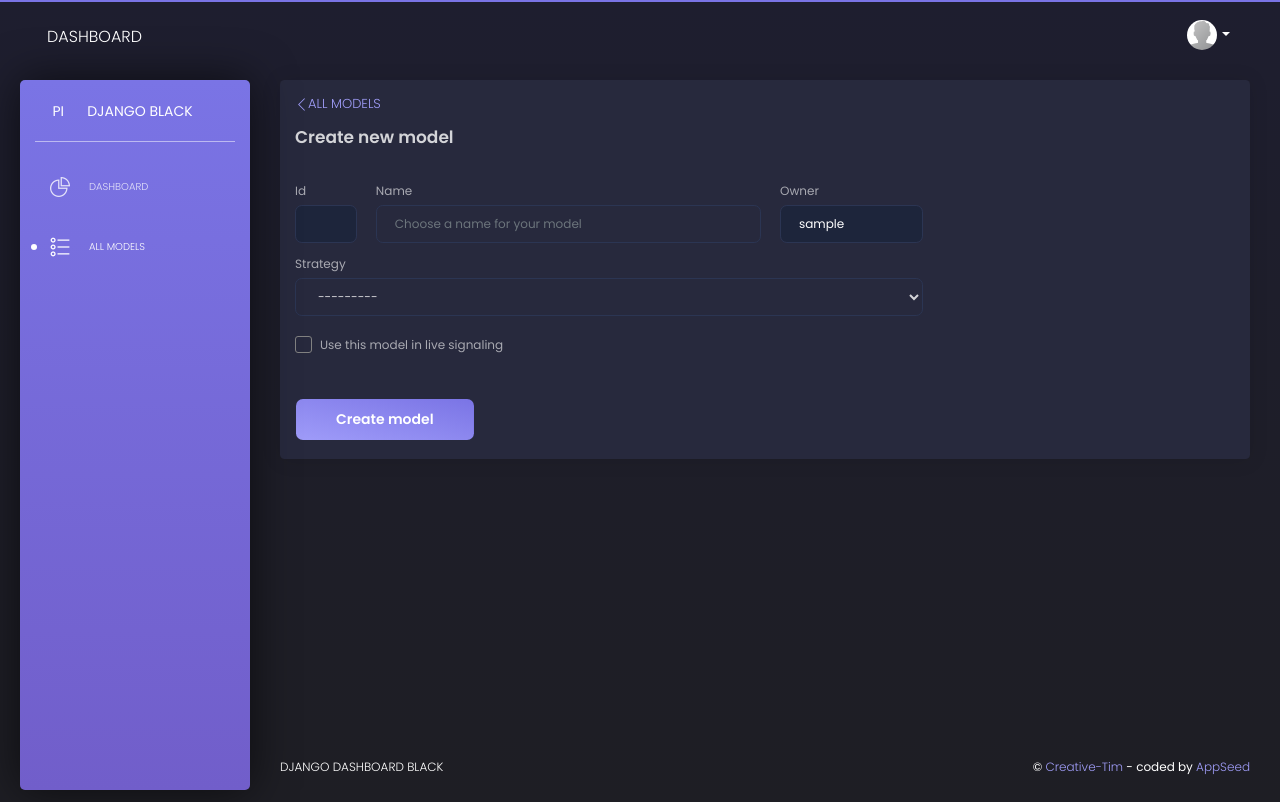
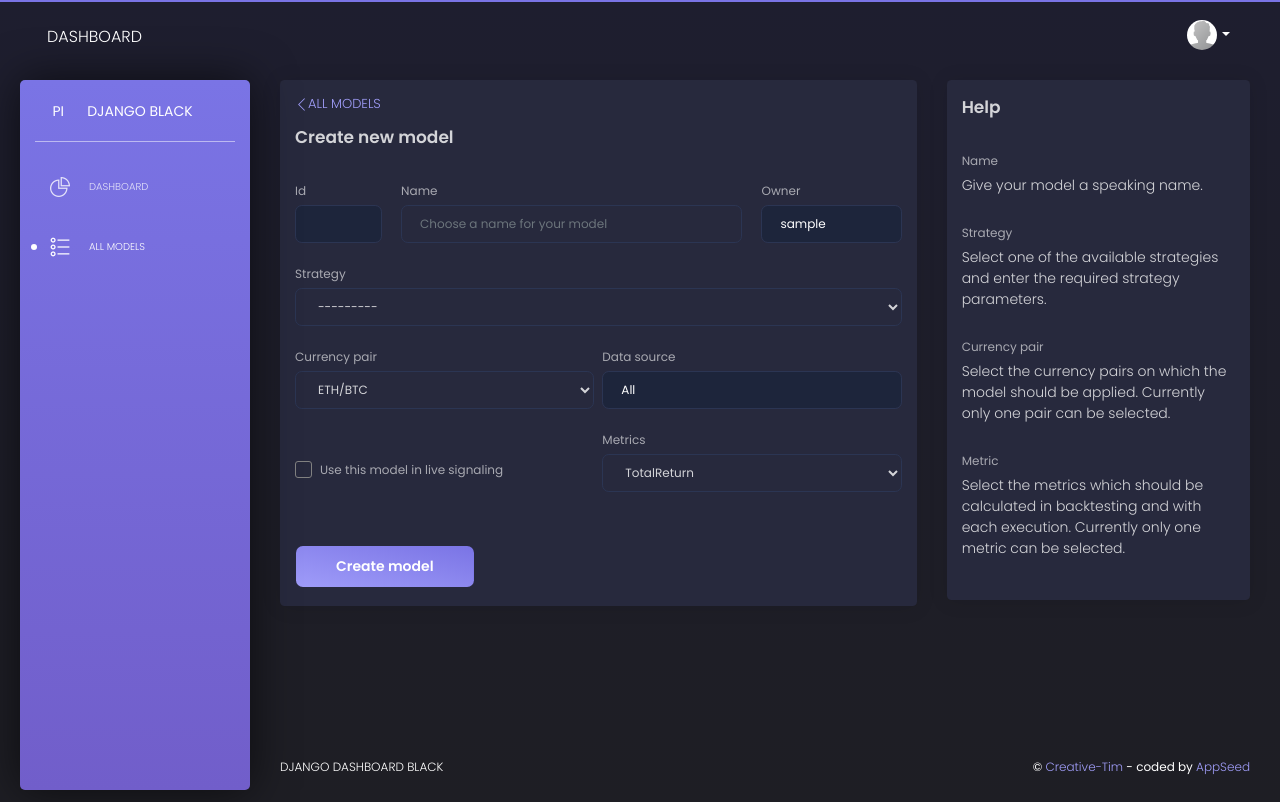
Before and after one commit to kjanker/django-dashboard, a Django app: page /models/new in a window 1280 px wide. Run offline with Django 4.2, Linux system fonts and the light colour scheme; the visitor is signed in with stand-in values (Sample User, id 1); some libraries are stand-ins or nearby versions.

Commit message:
add currency, metric, and backtesting to models

```diff
--- a/apps/models/forms.py
+++ b/apps/models/forms.py
@@ -1,17 +1,23 @@
 # -*- encoding: utf-8 -*-
+
+import datetime
 
 from django import forms
 from django.db.models.fields import BLANK_CHOICE_DASH
 
 from .models import TradingModel
-from .strategies import choices as strategy_choices
-from .strategies import parameters as strategy_parameters
+from .presets import (
+    currency_choices,
+    metric_choices,
+    strategy_choices,
+    strategy_parameters,
+)
 
 
 class TradingModelForm(forms.ModelForm):
     class Meta:
         model = TradingModel
-        fields = ["name", "strategy", "active"]
+        fields = ["name", "strategy", "currency", "active", "metric"]
         widgets = {
             "name": forms.TextInput(
                 attrs={
@@ -25,6 +31,20 @@ class TradingModelForm(forms.ModelForm):
                     "placeholder": "Select a strategy",
                     "class": "form-control",
                     "onChange": "form.submit();",
+                },
+            ),
+            "currency": forms.Select(
+                choices=currency_choices,
+                attrs={
+                    "placeholder": "Select a currency pair",
+                    "class": "form-control",
+                },
+            ),
+            "metric": forms.Select(
+                choices=metric_choices,
+                attrs={
+                    "placeholder": "Select a metric",
+                    "class": "form-control",
                 },
             ),
         }
@@ -63,3 +83,18 @@ class ParameterForm(forms.Form):
         for key, _ in strategy_parameters.get(strategy, {}).items():
             params[key] = POST.get("parameters." + key)
         return params
+
+
+class BacktestingForm(forms.Form):
+    def __init__(self, *args, **kwargs):
+        super().__init__(*args, **kwargs)
+        attrs = {"type": "date", "class": "form-control"}
+        self.fields["start"] = forms.DateField(
+            widget=forms.DateInput(attrs=attrs), required=True
+        )
+        self.fields["end"] = forms.DateField(
+            widget=forms.DateInput(attrs=attrs), required=True
+        )
+
+        self.initial["start"] = datetime.datetime(2010, 1, 1)
+        self.initial["end"] = datetime.datetime.now()
--- a/apps/models/strategies.py
+++ b/apps/models/presets.py
@@ -6,9 +6,9 @@ strategy_list = [
     "SampleStrategy",
 ]
 
-choices = list(zip(strategy_list, strategy_list))
+strategy_choices = list(zip(strategy_list, strategy_list))
 
-parameters = {
+strategy_parameters = {
     "": {},
     "Random": {
         "seed": {
@@ -57,3 +57,15 @@ parameters = {
         },
     },
 }
+
+currency_list = [
+    "ETH/BTC",
+]
+
+currency_choices = list(zip(currency_list, currency_list))
+
+metric_list = [
+    "TotalReturn",
+]
+
+metric_choices = list(zip(metric_list, metric_list))
--- a/apps/models/views.py
+++ b/apps/models/views.py
@@ -1,9 +1,11 @@
 # -*- encoding: utf-8 -*-
+
+import logging
 
 from django.contrib.auth.decorators import login_required
 from django.shortcuts import redirect, render
 
-from .forms import ParameterForm, TradingModelForm
+from .forms import BacktestingForm, ParameterForm, TradingModelForm
 from .models import TradingModel
 
 
@@ -22,28 +24,32 @@ def model_details(request, model_id):
     msg = None
     editable = request.user == model.owner
 
-    if request.method == "POST" and editable:
-        if request.POST.get("delete"):
-            """Delete button pressed"""
-            model.delete()
-            return redirect("all_models")
-        elif request.POST.get("save"):
-            """Save button pressed"""
-            form = TradingModelForm(request.POST, instance=model)
-            if form.is_valid():
-                model = form.save(commit=False)
-                model.parameters = ParameterForm.get_params(
-                    request.POST, strategy=model.strategy
-                )
-                model.save()
-                msg = "Changes to the model have been saved!"
-            else:
-                msg = "Error: Could not save model!"
+    if request.POST.get("backtest"):
+        backtesting_form = BacktestingForm(request.POST)
+        if backtesting_form.is_valid():
+            logging.info(f"trigger backtesting of model {model.id}.")
+            pass
+    else:
+        backtesting_form = BacktestingForm()
+
+    if editable and request.POST.get("delete"):
+        """Delete button pressed"""
+        model.delete()
+        return redirect("all_models")
+    elif editable and request.POST.get("save"):
+        """Save button pressed"""
+        data = request.POST.copy()
+        data["strategy"] = model.strategy
+        form = TradingModelForm(data=data, instance=model)
+        if form.is_valid():
+            model: TradingModel = form.save(commit=False)
+            model.parameters = ParameterForm.get_params(
+                request.POST, strategy=model.strategy
+            )
+            model.save()
+            msg = "Changes to the model have been saved!"
         else:
-            """Strategy changed"""
-            form = TradingModelForm(request.POST, instance=model)
-            if form.is_valid():
-                model = form.save(commit=False)
+            msg = "Error: Could not save model!"
     else:
         form = TradingModelForm(instance=model)
 
@@ -56,6 +62,8 @@ def model_details(request, model_id):
         for _, field in form.fields.items():
             field.widget.attrs["disabled"] = True
 
+    form.fields["strategy"].disabled = True
+
     context = {
         "segment": "all-models",
         "model": model,
@@ -63,6 +71,7 @@ def model_details(request, model_id):
         "parameters": parameter_form,
         "msg": msg,
         "editable": editable,
+        "backtesting": backtesting_form,
     }
 
     return render(request, "models/single-model.html", context)
--- a/templates/models/single-model.html
+++ b/templates/models/single-model.html
@@ -8,7 +8,7 @@
 {% block content %}
 
 <div class="row">
-    <div class="col-md-12">
+    <div class="col-md-8">
       <div class="card">
         <form role="form" method="post" action="">
           {% csrf_token %}
@@ -25,9 +25,9 @@
           </div>
           <div class="card-body">
               <div class="row">
-                <div class="col-md-1 pr-md-1">
+                <div class="col-md-2 pr-md-1">
                   <div class="form-group">
-                    <label>Id</label><br>
+                    <label>Id</label>
                     {% if model %}
                     <input type="text" class="form-control" disabled="" value="{{ model.id }}">
                     {% else %}
@@ -35,15 +35,15 @@
                     {% endif %}
                   </div>
                 </div>
-                <div class="col-md-5 pr-md-1">
+                <div class="col-md-7 pc-md-1">
                   <div class="form-group">
-                    <label>Name</label><br>
+                    <label>Name</label>
                     {{ form.name }}
                   </div>
                 </div>
-                <div class="col-md-2 pr-md-1">
+                <div class="col-md-3 pl-md-1">
                   <div class="form-group">
-                    <label>Owner</label><br>
+                    <label>Owner</label>
                     {% if model %}
                     <input type="text" class="form-control" disabled="" value="{{ model.owner }}">
                     {% else %}
@@ -53,19 +53,19 @@
                 </div>
               </div>
               <div class="row">
-                <div class="col-md-8 pr-md-1">
+                <div class="col-md-12 pc-md-1">
                   <div class="form-group">
-                    <label>Strategy</label><br>
+                    <label>Strategy</label>
                     {{ form.strategy }}
                   </div>
                 </div>
               </div>
               {% for parameter in parameters %}
                 {% if parameter.help_text == "checkbox" %}
-                  <div class="row">
-                    <div class="col-md-3 pr-md-1">
+                  <div class="row align-items-center">
+                    <div class="col-md-1 pr-md-1">
                     </div>
-                    <div class="col-md-5 pr-md-1 text-middle">
+                    <div class="col-md-10 pr-md-1 text-middle">
                       <div class="form-group">
                         <div class="form-check">
                             <label class="form-check-label">
@@ -77,15 +77,15 @@
                     </div>
                   </div>
                 {% else %}
-                <div class="row">
+                <div class="row align-items-center">
                   <div class="col-md-1 pr-md-1">
                   </div>
-                    <div class="col-md-2 pr-md-1">
+                  <div class="col-md-3 pr-md-1">
                     <div class="form-group">
                       <label>{{ parameter.label }}</label>
                     </div>
                   </div>
-                    <div class="col-md-5 pr-md-1 text-middle">
+                  <div class="col-md-7 pr-md-1">
                     <div class="form-group">
                       {{ parameter }}
                     </div>
@@ -94,7 +94,21 @@
                 {% endif %}
               {% endfor %}
               <div class="row">
-                <div class="col-md-8 pr-md-1">
+                <div class="col-md-6 pr-md-1">
+                  <div class="form-group">
+                    <label>Currency pair</label>
+                    {{ form.currency }}
+                  </div>
+                </div>
+                <div class="col-md-6 pl-md-1">
+                    <div class="form-group">
+                      <label>Data source</label>
+                      <input type="text" class="form-control" disabled="" value="All">
+                    </div>
+                  </div>
+              </div>
+              <div class="row align-items-center">
+                <div class="col-md-6 pr-md-1">
                   <div class="form-group">
                     <div class="form-check">
                       <label class="form-check-label">
@@ -102,6 +116,12 @@
                         <span class="form-check-sign">Use this model in live signaling</span>
                       </label>
                     </div>
+                  </div>
+                </div>
+                <div class="col-md-6 pl-md-1">
+                    <div class="form-group">
+                      <label>Metrics</label>
+                      {{ form.metric }}
                     </div>
                   </div>
               </div>
@@ -114,7 +134,7 @@
           {% if editable %}
           <div class="card-footer">
             <div class="row">
-              <div class="col-md-4 pr-md-1">
+              <div class="col-md-8 pr-md-1">
                 <button type="submit" name="save" value="save" class="btn btn-fill btn-primary">Save changes</button>
                 <a href="" class="btn btn-fill btn-primary">Reset</a>
               </div>
@@ -127,6 +147,45 @@
         </form>
       </div>
     </div>
+    <div class="col-md-4">
+      <div class="card">
+        {% if create %}
+        <div class="card-header">
+          <h4 class="title">Help</h5>
+        </div>
+        <div class="card-body">
+          <label> Name </label>
+          <p>Give your model a speaking name.</p>
+          <br>
+          <label> Strategy </label>
+          <p>Select one of the available strategies and enter the required strategy parameters.</p>
+          <br>
+          <label> Currency pair </label>
+          <p>Select the currency pairs on which the model should be applied. Currently only one pair can be selected.</p>
+          <br>
+          <label> Metric </label>
+          <p>Select the metrics which should be calculated in backtesting and with each execution. Currently only one metric can be selected.</p>
+          <br>
+        </div>
+        {% else %}
+        <form role="form" method="post" action="">
+          {% csrf_token %}
+          <div class="card-header">
+            <h4 class="title">Backtest model</h5>
+          </div>
+          <div class="card-body">
+            <label>Start date</label>
+            {{ backtesting.start }}
+            <label>End date</label>
+            {{ backtesting.end }}
+          </div>
+          <div class="card-footer">
+            <button type="submit" name="backtest" value="backtest" class="btn btn-fill btn-primary">Start backtesting</button>
+          </div>
+        </form>
+        {% endif %}
+      </div>
+    </div>
 </div>
 
 {% endblock content %}
```
Also changed, not shown: apps/models/models.py (+5 -3 lines). Lines whose indentation alone changed are shown as unchanged.
